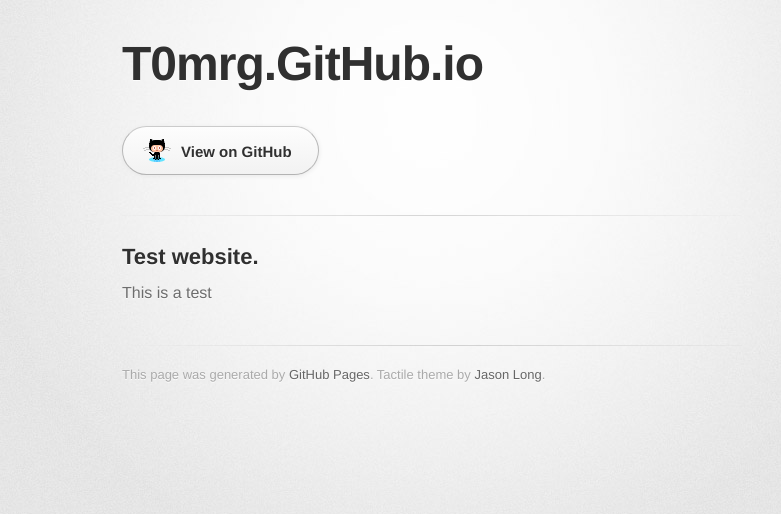
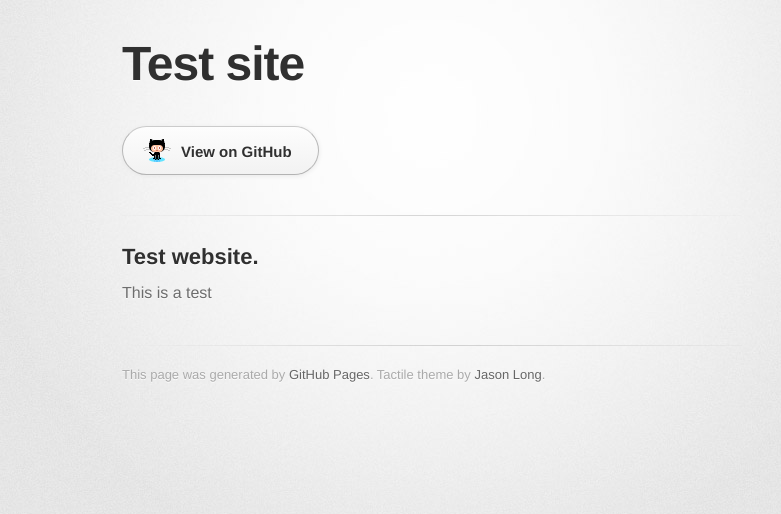
Before and after one commit to t0mrg/t0mrg.github.io, a plain HTML site: page index.html in a window 1280 px wide. Shown: the whole page, without its empty margins (208-989 px from the left). Drawn offline with Linux system fonts and the light colour scheme; a web font is replaced by a local one.

Commit message:
Update index.html

```diff
--- a/index.html
+++ b/index.html
@@ -10,7 +10,7 @@
     <!--[if lt IE 9]>
     <script src="//html5shiv.googlecode.com/svn/trunk/html5.js"></script>
     <![endif]-->
-    <title>T0mrg.GitHub.io by t0mrg</title>
+    <title>Test site!</title>
   </head>
 
   <body>
@@ -18,7 +18,7 @@
       <div class="inner">
 
         <header>
-          <h1>T0mrg.GitHub.io</h1>
+          <h1>Test site</h1>
           <h2></h2>
         </header>
 
```
